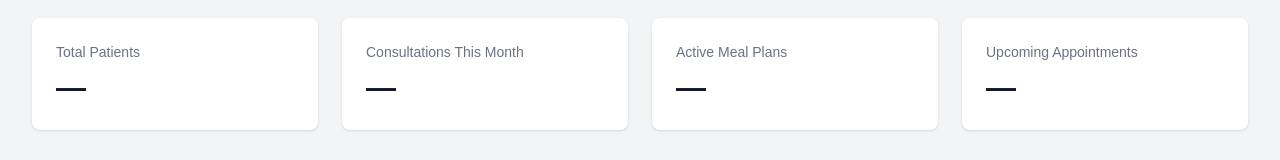
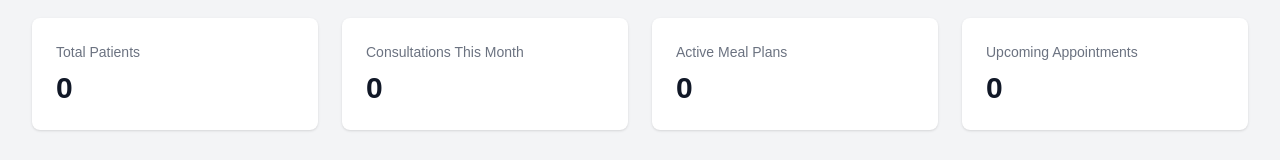
Before and after one commit to mregateiro/NutriForYou, a Next.js app in the folder nutrifor-you/: page /dashboard in a window 1280 px wide. Shown: the part 167-327 px from the top of the page. Built offline with nearby package versions, Linux system fonts and the light colour scheme; no server answers; the database is empty; sample sign-in values are in the browser's storage.

Commit message:
fix: dashboard now fetches and displays real data instead of hardcoded dashes
Agent-Logs-Url: https://github.com/mregateiro/NutriForYou/sessions/d43aa724-896a-43ac-bbdd-ade1dcd87b06

Co-authored-by: mregateiro <64838339+mregateiro@users.noreply.github.com>

```diff
--- a/nutrifor-you/src/app/(dashboard)/dashboard/page.tsx
+++ b/nutrifor-you/src/app/(dashboard)/dashboard/page.tsx
@@ -1,8 +1,22 @@
 import { getServerSession } from 'next-auth'
 import { authOptions } from '@/lib/auth'
+import { getDashboardAnalytics } from '@/services/analytics.service'
+import { logger } from '@/lib/logger'
+
+type DashboardAnalytics = Awaited<ReturnType<typeof getDashboardAnalytics>>
 
 export default async function DashboardPage() {
   const session = await getServerSession(authOptions)
+
+  let analytics: DashboardAnalytics | null = null
+
+  if (session?.user?.id) {
+    try {
+      analytics = await getDashboardAnalytics(session.user.id)
+    } catch (error) {
+      logger.error({ error }, 'Failed to load dashboard analytics')
+    }
+  }
 
   return (
     <div>
@@ -14,19 +28,19 @@ export default async function DashboardPage() {
       <div className="mt-8 grid grid-cols-1 md:grid-cols-2 lg:grid-cols-4 gap-6">
         <div className="bg-white rounded-lg shadow p-6">
           <h3 className="text-sm font-medium text-gray-500">Total Patients</h3>
-          <p className="mt-2 text-3xl font-semibold text-gray-900">—</p>
+          <p className="mt-2 text-3xl font-semibold text-gray-900">{analytics ? analytics.patients.total : '—'}</p>
         </div>
         <div className="bg-white rounded-lg shadow p-6">
           <h3 className="text-sm font-medium text-gray-500">Consultations This Month</h3>
-          <p className="mt-2 text-3xl font-semibold text-gray-900">—</p>
+          <p className="mt-2 text-3xl font-semibold text-gray-900">{analytics ? analytics.consultations.thisMonth : '—'}</p>
         </div>
         <div className="bg-white rounded-lg shadow p-6">
           <h3 className="text-sm font-medium text-gray-500">Active Meal Plans</h3>
-          <p className="mt-2 text-3xl font-semibold text-gray-900">—</p>
+          <p className="mt-2 text-3xl font-semibold text-gray-900">{analytics ? analytics.mealPlans.total : '—'}</p>
         </div>
         <div className="bg-white rounded-lg shadow p-6">
           <h3 className="text-sm font-medium text-gray-500">Upcoming Appointments</h3>
-          <p className="mt-2 text-3xl font-semibold text-gray-900">—</p>
+          <p className="mt-2 text-3xl font-semibold text-gray-900">{analytics ? analytics.appointments.upcoming : '—'}</p>
         </div>
       </div>
     </div>
```
